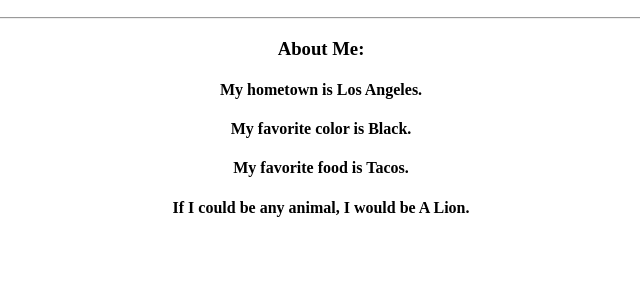
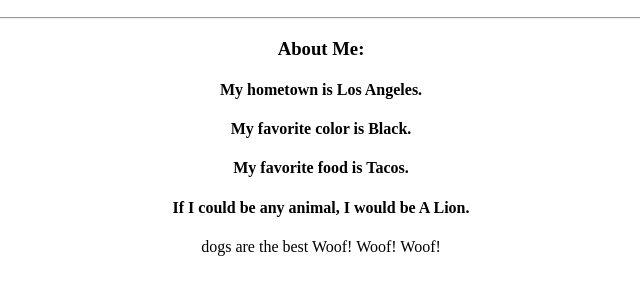
Before and after one commit to jdrumerkid/my-first-repo, a plain HTML site: page index.html in a window 1280 px wide. Shown: the part 110-404 px from the top of the page, without its empty margins (319-959 px from the left). Drawn offline with Linux system fonts and the light colour scheme.

Commit message:
adding dogs are the best

```diff
--- a/index.html
+++ b/index.html
@@ -15,6 +15,7 @@
                     <h4>My favorite color is Black.</h4>
                     <h4>My favorite food is Tacos.</h4>
                     <h4>If I could be any animal, I would be A Lion.</h4>
+                    <p>dogs are the best Woof! Woof! Woof!</p>
             </div>
           </body>
         </html>
```
